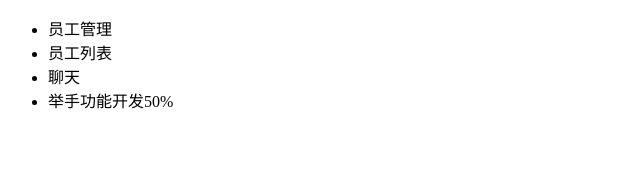
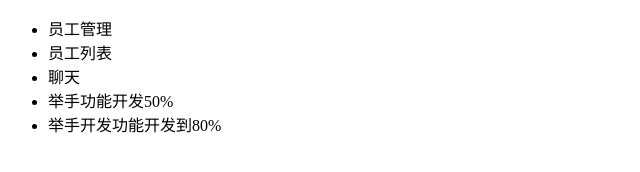
Before and after one commit to jihui-xyz/emp, a plain HTML site: page index.html in a window 1280 px wide. Shown: the whole page, without its empty margins (0-640 px from the left). Drawn offline with Linux system fonts and the light colour scheme.

Commit message:
举手功能开发到80%

```diff
--- a/index.html
+++ b/index.html
@@ -10,6 +10,7 @@
 	  <li>员工列表</li>
 	  <li>聊天</li>
 	  <li>举手功能开发50%</li>
+	  <li>举手开发功能开发到80%</li>
     </ul>
 </body>
 </html>
```
